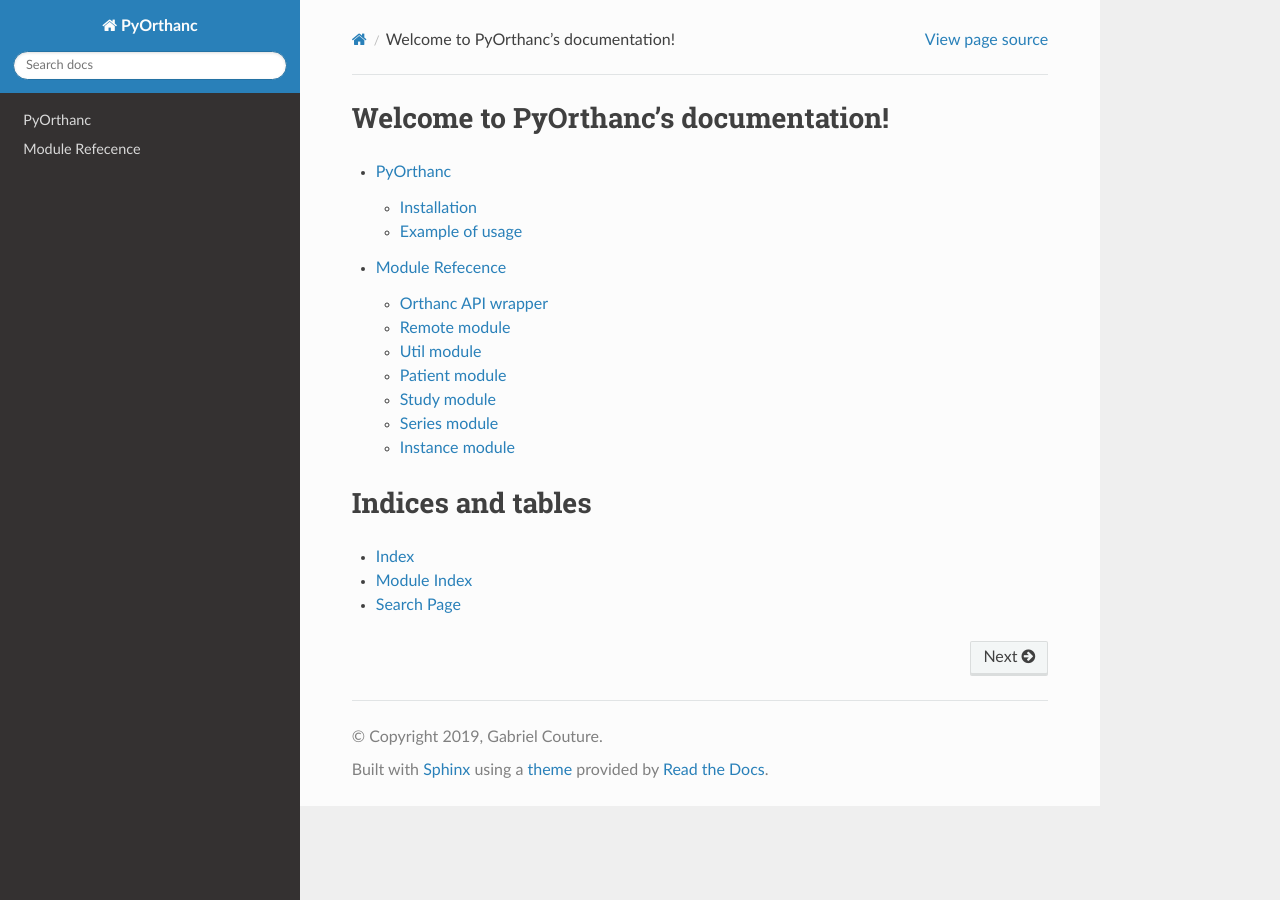
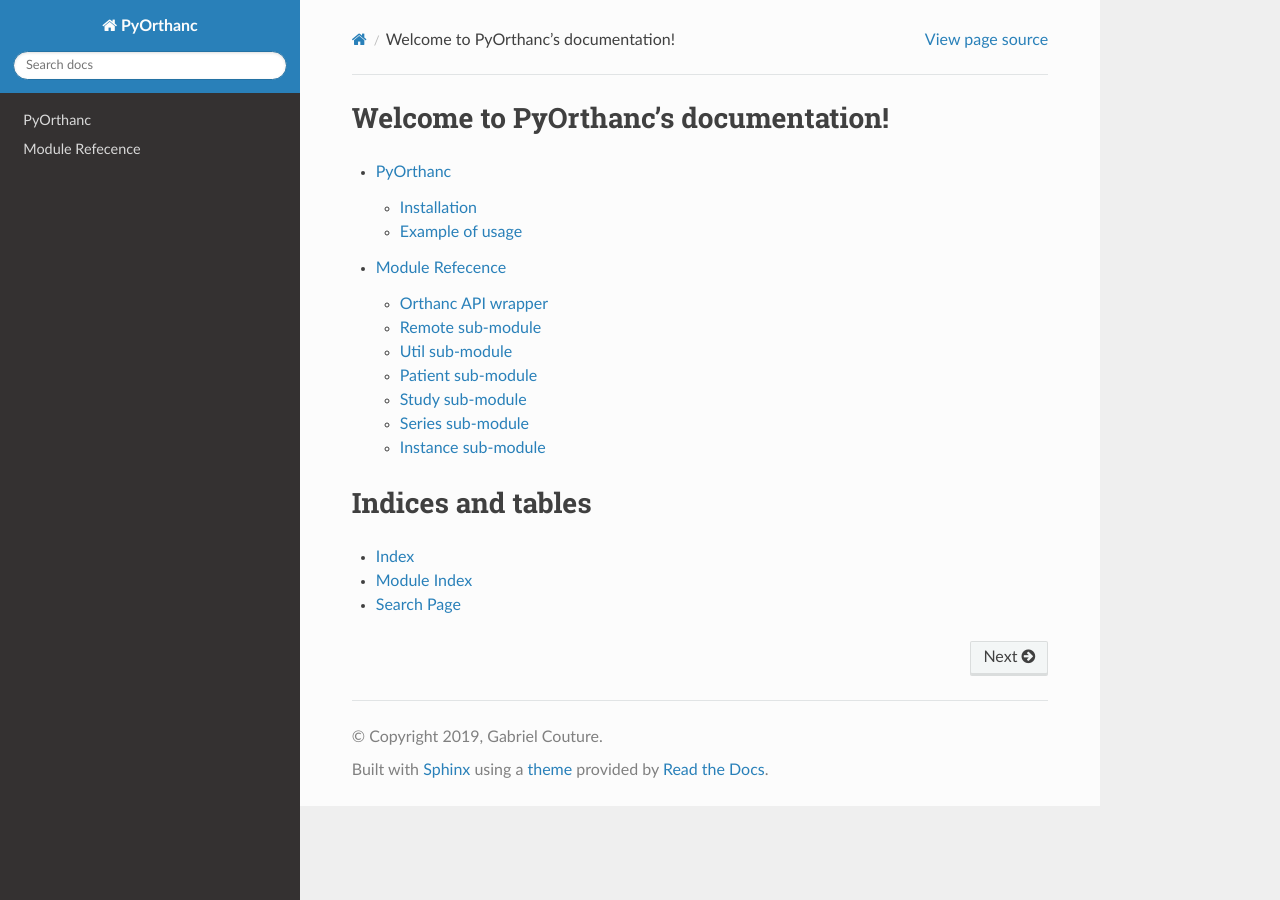
Before and after one commit to gacou54/pyorthanc, a Sphinx documentation site: the page built from docs/source/index.rst, in a window 1280 px wide. Built offline with Sphinx 7.4.7 and the Read the Docs theme 2.0.0, drawn with Linux system fonts in a browser that asks for light colours.

Commit message:
Removing unpertinent file in docs

```diff
--- a/docs/source/pyorthanc.rst
+++ b/docs/source/pyorthanc.rst
@@ -6,42 +6,42 @@
     :show-inheritance:
 
 
-Remote module
+Remote sub-module
 =============
 .. automodule:: pyorthanc.remote
     :members:
     :undoc-members:
     :show-inheritance:
 
-Util module
+Util sub-module
 ====================
 .. automodule:: pyorthanc.util
     :members:
     :undoc-members:
     :show-inheritance:
 
-Patient module
+Patient sub-module
 ====================
 .. automodule:: pyorthanc.patient
     :members:
     :undoc-members:
     :show-inheritance:
 
-Study module
+Study sub-module
 ====================
 .. automodule:: pyorthanc.study
     :members:
     :undoc-members:
     :show-inheritance:
 
-Series module
+Series sub-module
 ====================
 .. automodule:: pyorthanc.series
     :members:
     :undoc-members:
     :show-inheritance:
 
-Instance module
+Instance sub-module
 ====================
 .. automodule:: pyorthanc.instance
     :members:
```
Also changed, not shown: docs/source/datastructure.rst (deleted, +0 -32 lines).
